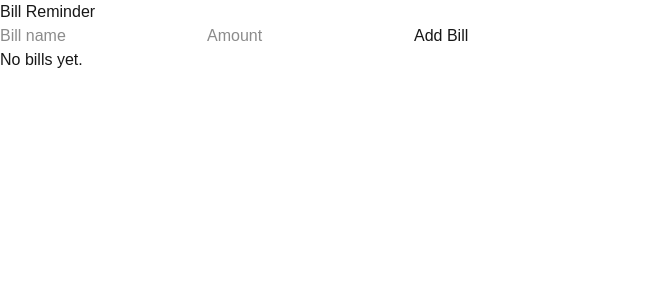
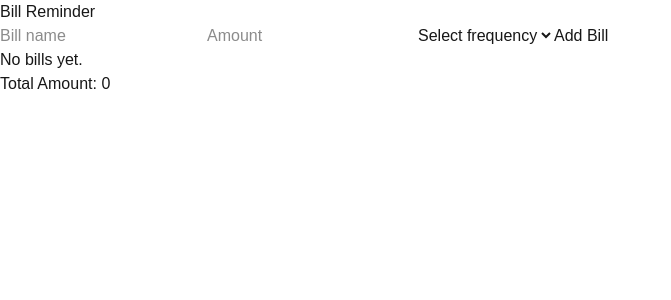
Before and after one commit to maobetsy/bill-reminder-app, a Next.js app: page / in a window 1280 px wide. Shown: the top 300 px of the page, without its empty margins (0-671 px from the left). Built offline with nearby package versions, Linux system fonts and the light colour scheme.

Commit message:
calculate total amount

```diff
--- a/src/app/page.tsx
+++ b/src/app/page.tsx
@@ -18,11 +18,16 @@ export default function Home() {
     setBills([...bills, newBill]);
   };
 
+  const totalAmount = bills.reduce((sum, bill) => {
+    return sum + Number(bill.amount);
+   }, 0);
+
   return (
     <main>
       <Header />
       <BillForm addBill={addBill} />
       <BillList bills={bills}/>
+      <p>Total Amount: {totalAmount}</p>
     </main>
   );
 }
--- a/src/components/BillForm.tsx
+++ b/src/components/BillForm.tsx
@@ -5,13 +5,21 @@ import { useState } from "react";
 export default function BillForm({ addBill }) {
     const [billName, setBillName] = useState("");
     const [amount, setAmount] = useState("");
+    const [frequency, setFrequency] = useState("");
 
     const handleSubmit = (e) => {
         e.preventDefault();
-        if (billName && amount) {
-            addBill({ name: billName, amount: parseFloat(amount) });
+
+        if (billName && amount && frequency) {
+            addBill({
+                name: billName,
+                amount: parseFloat(amount),
+                frequency: frequency
+            });
+
             setBillName("");
             setAmount("");
+            setFrequency("");
         }
     };
 
@@ -29,6 +37,14 @@ export default function BillForm({ addBill }) {
                 value={amount}
                 onChange={(e) => setAmount(e.target.value)}
             />
+            <select value={frequency} onChange={(e) => setFrequency(e.target.value)}>
+                <option value="">Select frequency</option>
+                <option value="weekly">Weekly</option>
+                <option value="fortnightly">Fortnightly</option>
+                <option value="monthly">Monthly</option>
+                <option value="quarterly">Quarterly</option>
+                <option value="yearly">Yearly</option>
+            </select>
             <button type="submit">Add Bill</button>
         </form>
     )
```
